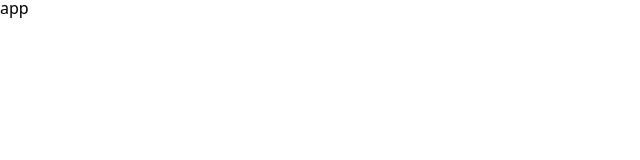
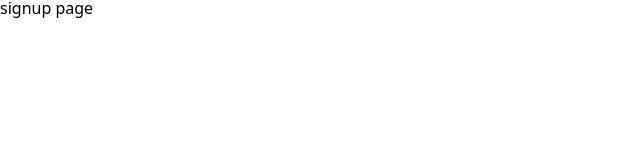
Before and after one commit to kjwook7522/wanted-pre-onboarding-challenge-fe-1, a React (Vite) app: page /auth/signup in a window 1280 px wide. Shown: the top 160 px of the page, without its empty margins (0-640 px from the left). Built offline with nearby package versions, Linux system fonts and the light colour scheme.

Commit message:
[master] 라우팅 설정

```diff
--- a/src/components/App.tsx
+++ b/src/components/App.tsx
@@ -1,7 +1,8 @@
 import React from "react";
+import Router from "@components/Router";
 
 function App() {
-  return <div className="App">app</div>;
+  return <Router />;
 }
 
 export default App;
--- a/src/components/Router.tsx
+++ b/src/components/Router.tsx
@@ -1,7 +1,20 @@
-import { BrowserRouter } from "react-router-dom";
+import { BrowserRouter, Route, Routes } from "react-router-dom";
+import RootPage from "@pages/root";
+import LoginPage from "@pages/auth/login";
+import SignupPage from "@pages/auth/signup";
 
 function Router() {
-  return <BrowserRouter></BrowserRouter>;
+  return (
+    <BrowserRouter>
+      <Routes>
+        <Route path="/" element={<RootPage />} />
+        <Route path="/auth">
+          <Route path="login" element={<LoginPage />} />
+          <Route path="signup" element={<SignupPage />} />
+        </Route>
+      </Routes>
+    </BrowserRouter>
+  );
 }
 
 export default Router;
--- /dev/null
+++ b/src/pages/auth/login/index.tsx
@@ -0,0 +1,7 @@
+import React from "react";
+
+function LoginPage() {
+  return <div>login page</div>;
+}
+
+export default LoginPage;
--- /dev/null
+++ b/src/pages/auth/signup/index.tsx
@@ -0,0 +1,7 @@
+import React from "react";
+
+function SignupPage() {
+  return <div>signup page</div>;
+}
+
+export default SignupPage;
--- a/src/pages/root/index.tsx
+++ b/src/pages/root/index.tsx
@@ -0,0 +1,7 @@
+import React from "react";
+
+function RootPage() {
+  return <div>root page</div>;
+}
+
+export default RootPage;
--- a/tsconfig.json
+++ b/tsconfig.json
@@ -16,7 +16,9 @@
     "jsx": "react-jsx",
     "baseUrl": "./src",
     "paths": {
-      "@/*": ["*"]
+      "@/*": ["*"],
+      "@components/*": ["./components/*"],
+      "@pages/*": ["./pages/*"]
     }
   },
   "include": ["src"],
--- a/vite.config.ts
+++ b/vite.config.ts
@@ -14,6 +14,10 @@ export default defineConfig({
   resolve: {
     alias: {
       "@": path.resolve(__dirname, "./src"),
+      "@components": path.resolve(__dirname, "./src/components"),
+      "@pages": path.resolve(__dirname, "./src/pages"),
     },
   },
+
+  clearScreen: false,
 });
```
Also changed, not shown: src/pages/auth/signup/template.tsx (added), src/pages/auth/singup/signup.tsx (deleted), src/pages/auth/singup/template.tsx (deleted).
